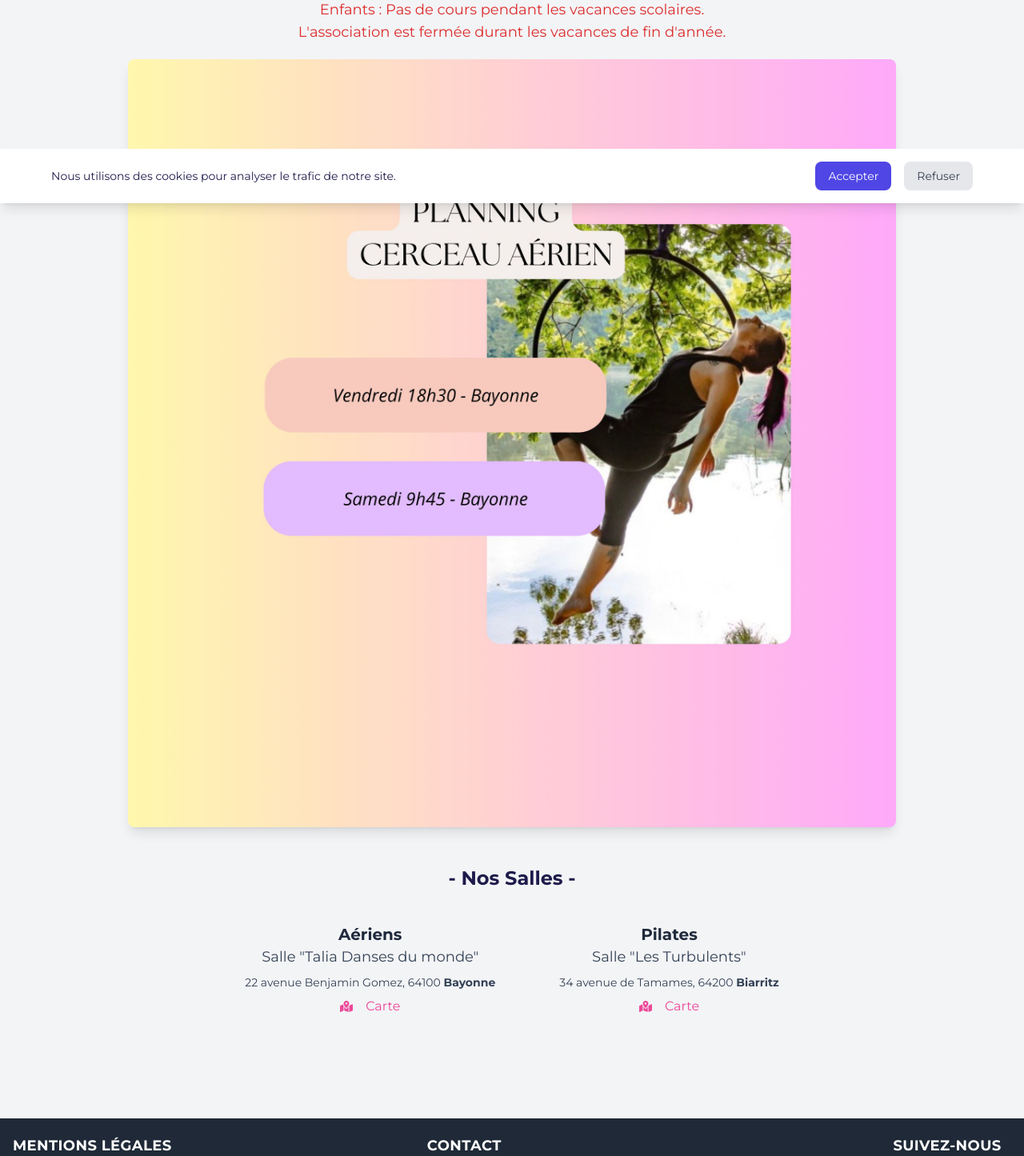
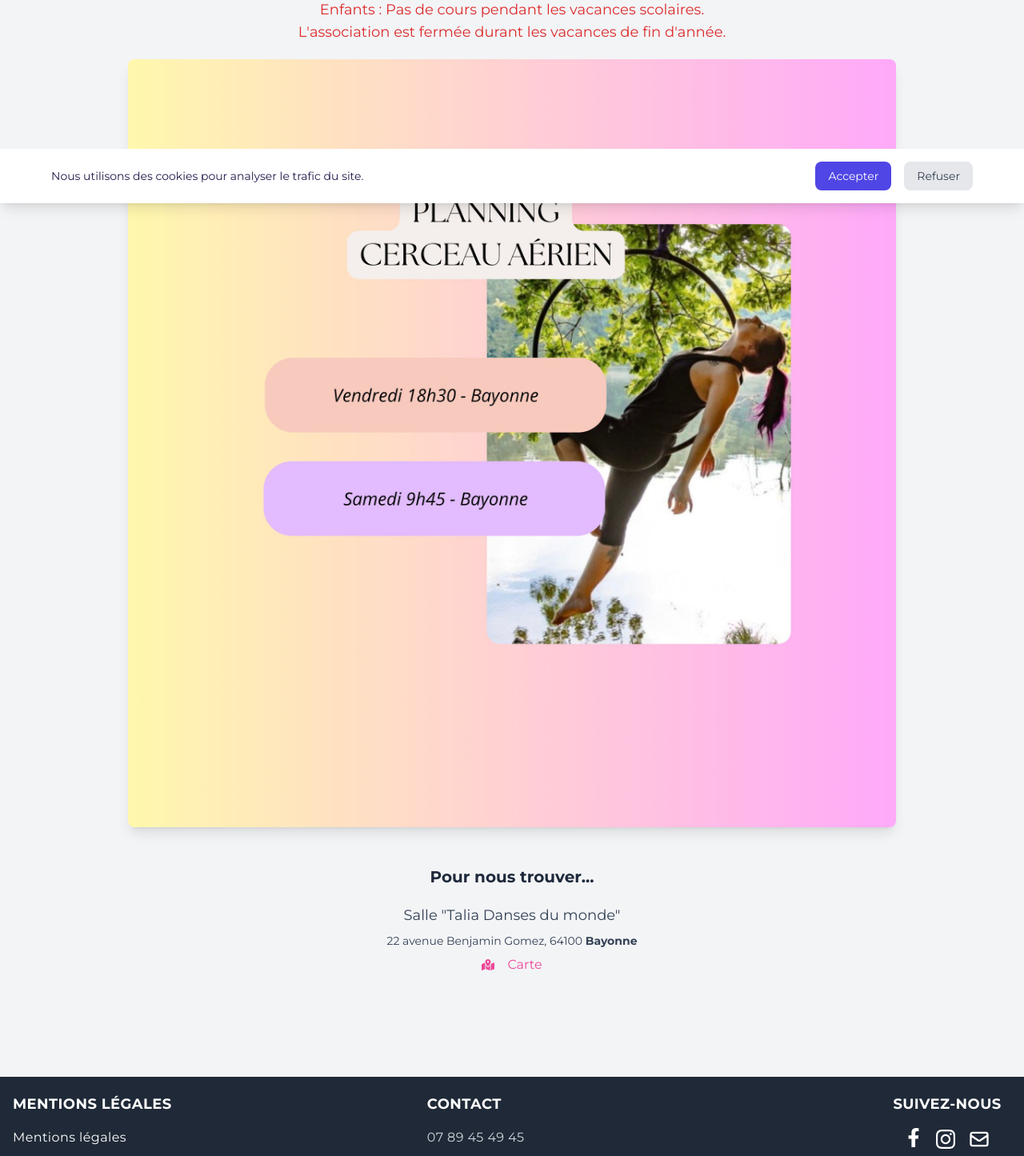
Before and after one commit to JacquesPoulin/aerialPaysBasque, a React (Vite) app: page /planning in a window 1280 px wide. Shown: the part 546-1991 px from the top of the page at 80% size. Built offline with nearby package versions, Linux system fonts and the light colour scheme; a web font is replaced by a local one.

Commit message:
MAJ : Cookies + PackJson + Planning des cours (supression du pilates et de la salle)

```diff
--- a/src/components/CookieConsent.jsx
+++ b/src/components/CookieConsent.jsx
@@ -27,7 +27,7 @@ const CookieConsent = () => {
     <div className="fixed bottom-0 left-0 right-0 bg-white shadow-lg z-50 p-4">
       <div className="max-w-6xl mx-auto flex flex-col md:flex-row items-center justify-between gap-4">
         <p className="text-indigo-950 text-xs md:text-sm">
-          Nous utilisons des cookies pour analyser le trafic de notre site.
+          Nous utilisons des cookies pour analyser le trafic du site.
         </p>
         <div className="flex gap-4">
           <button
@@ -36,6 +36,7 @@ const CookieConsent = () => {
           >
             Accepter
           </button>
+
           <button
             onClick={handleRefuse}
             className="bg-gray-200 text-gray-700 px-4 py-2 rounded-lg text-sm hover:bg-gray-300"
--- a/src/pages/Planning.jsx
+++ b/src/pages/Planning.jsx
@@ -85,9 +85,9 @@ const Planning = () => {
 
         {/* Adresses des salles */}
         <div className="text-center mt-12 mb-24">
-          <h3 className="text-2xl font-semibold text-indigo-950 my-10">
+          {/* <h3 className="text-2xl font-semibold text-indigo-950 my-10">
             - Nos Salles -
-          </h3>
+          </h3> */}
           <div
             className={`${
               isMobile
@@ -96,7 +96,8 @@ const Planning = () => {
             }`}
           >
             <div>
-              <h4 className="text-xl font-semibold text-slate-800">Aériens</h4>
+              {/* <h4 className="text-xl font-semibold text-slate-800">Aériens</h4> */}
+              <h4 className="text-xl font-semibold text-slate-800 mb-5">Pour nous trouver...</h4>
               <p className="text-lg text-slate-700 mb-2">
                 Salle "Talia Danses du monde"
               </p>
@@ -117,7 +118,7 @@ const Planning = () => {
               </div>
             </div>
 
-            <div>
+            {/* <div>
               <h4 className="text-xl font-semibold text-slate-800">Pilates</h4>
               <p className="text-lg text-slate-700 mb-2">
                 Salle "Les Turbulents"
@@ -137,7 +138,7 @@ const Planning = () => {
                   Carte
                 </a>
               </div>
-            </div>
+            </div> */}
           </div>
         </div>
       </div>
```
Also changed, not shown: 1 other file (tests, documents, lock files or other folders).
